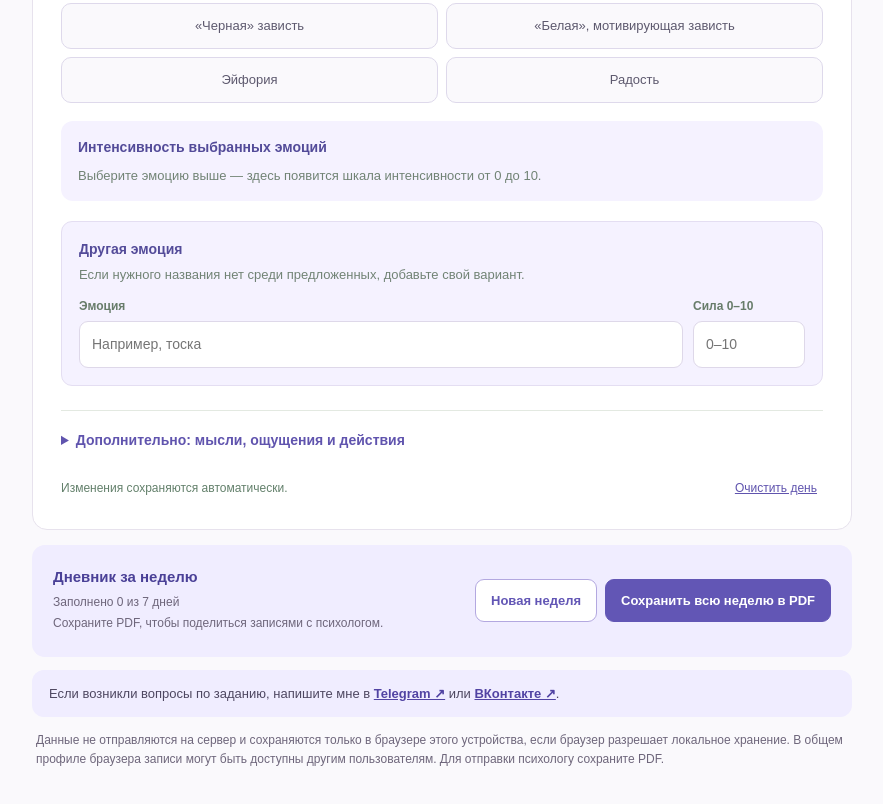
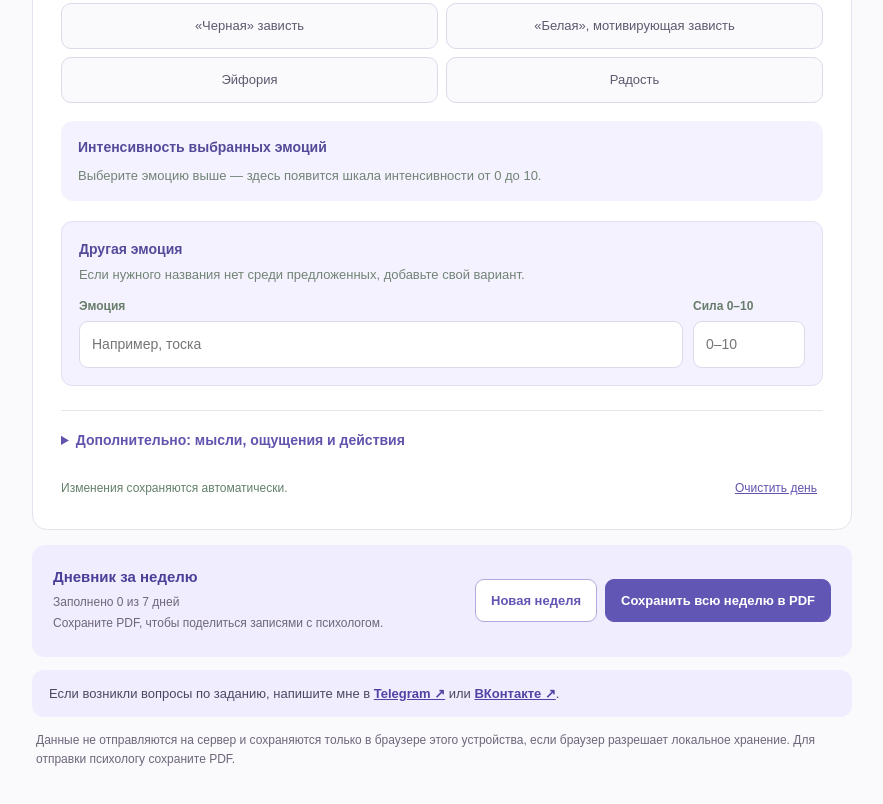
Before and after one commit to tserkovnikovaa/client-practicum, a plain HTML site: page tasks/diary.html in a window 1280 px wide. Shown: the part 1084-1888 px from the top of the page, without its empty margins (198-1081 px from the left). Drawn offline with Linux system fonts and the light colour scheme.

Commit message:
Update diary.html

```diff
--- a/tasks/diary.html
+++ b/tasks/diary.html
@@ -159,7 +159,7 @@ input[type=range]{accent-color:#6256b5!important}
       <div><h3>Дневник за неделю</h3><p id="progress">Пока нет записей</p><p>Сохраните PDF, чтобы поделиться записями с психологом.</p></div>
       <div class="buttons"><button class="btn secondary" id="new" type="button">Новая неделя</button><button class="btn" id="pdf" type="button">Сохранить всю неделю в PDF</button></div>
     </footer>
-    <div class="p-telegram">Если возникли вопросы по заданию, напишите мне в <a href="https://t.me/tser_a" target="_blank" rel="noopener">Telegram ↗</a> или <a href="https://vk.com/id588880" target="_blank" rel="noopener">ВКонтакте ↗</a>.</div><p class="privacy" id="privacy">Данные не отправляются на сервер и сохраняются только в браузере этого устройства, если браузер разрешает локальное хранение. В общем профиле браузера записи могут быть доступны другим пользователям. Для отправки психологу сохраните PDF.</p>
+    <div class="p-telegram">Если возникли вопросы по заданию, напишите мне в <a href="https://t.me/tser_a" target="_blank" rel="noopener">Telegram ↗</a> или <a href="https://vk.com/id588880" target="_blank" rel="noopener">ВКонтакте ↗</a>.</div><p class="privacy" id="privacy">Данные не отправляются на сервер и сохраняются только в браузере этого устройства, если браузер разрешает локальное хранение. Для отправки психологу сохраните PDF.</p>
   </div>
   <section class="print-content" id="print" aria-label="Версия для PDF"></section>
 </main>
```
